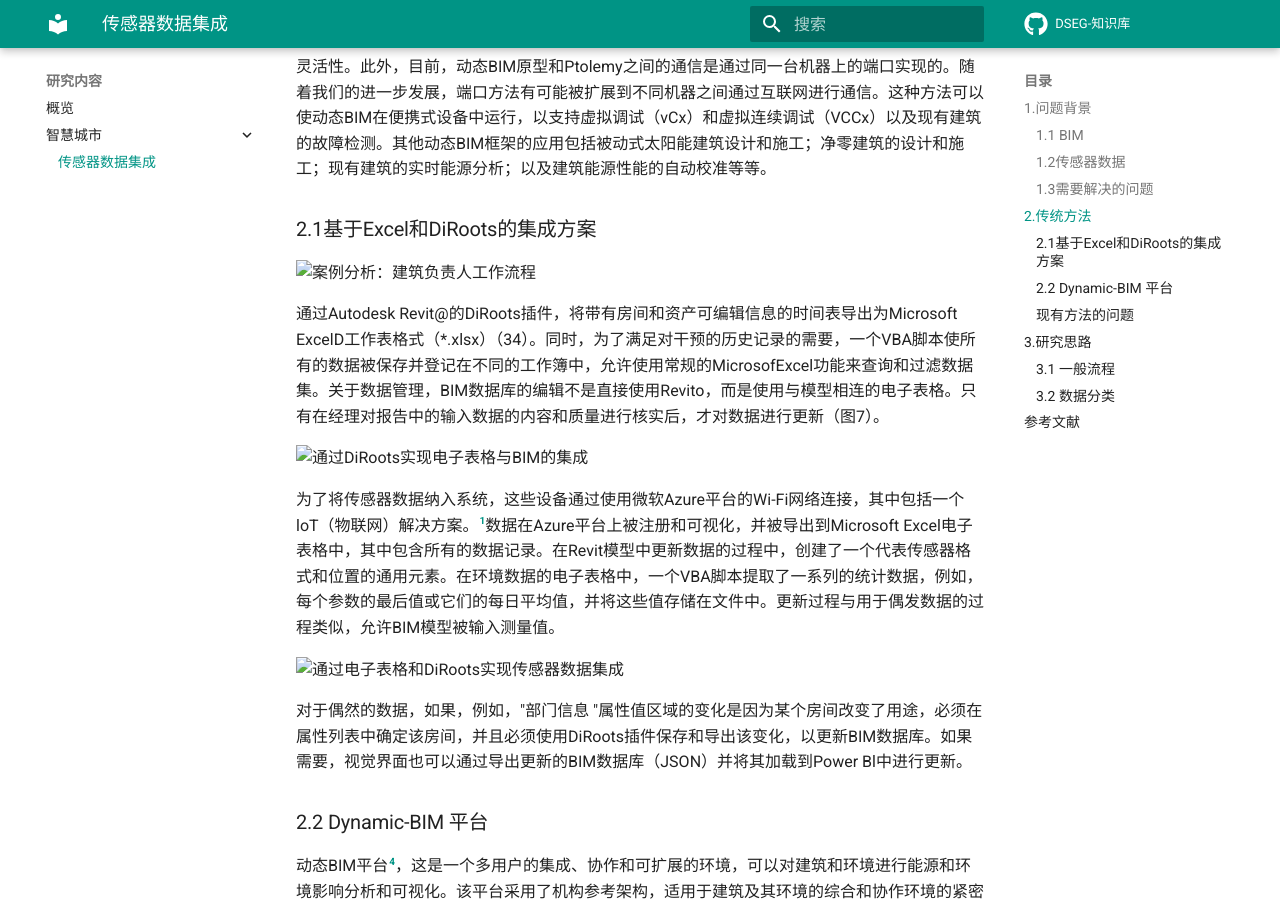
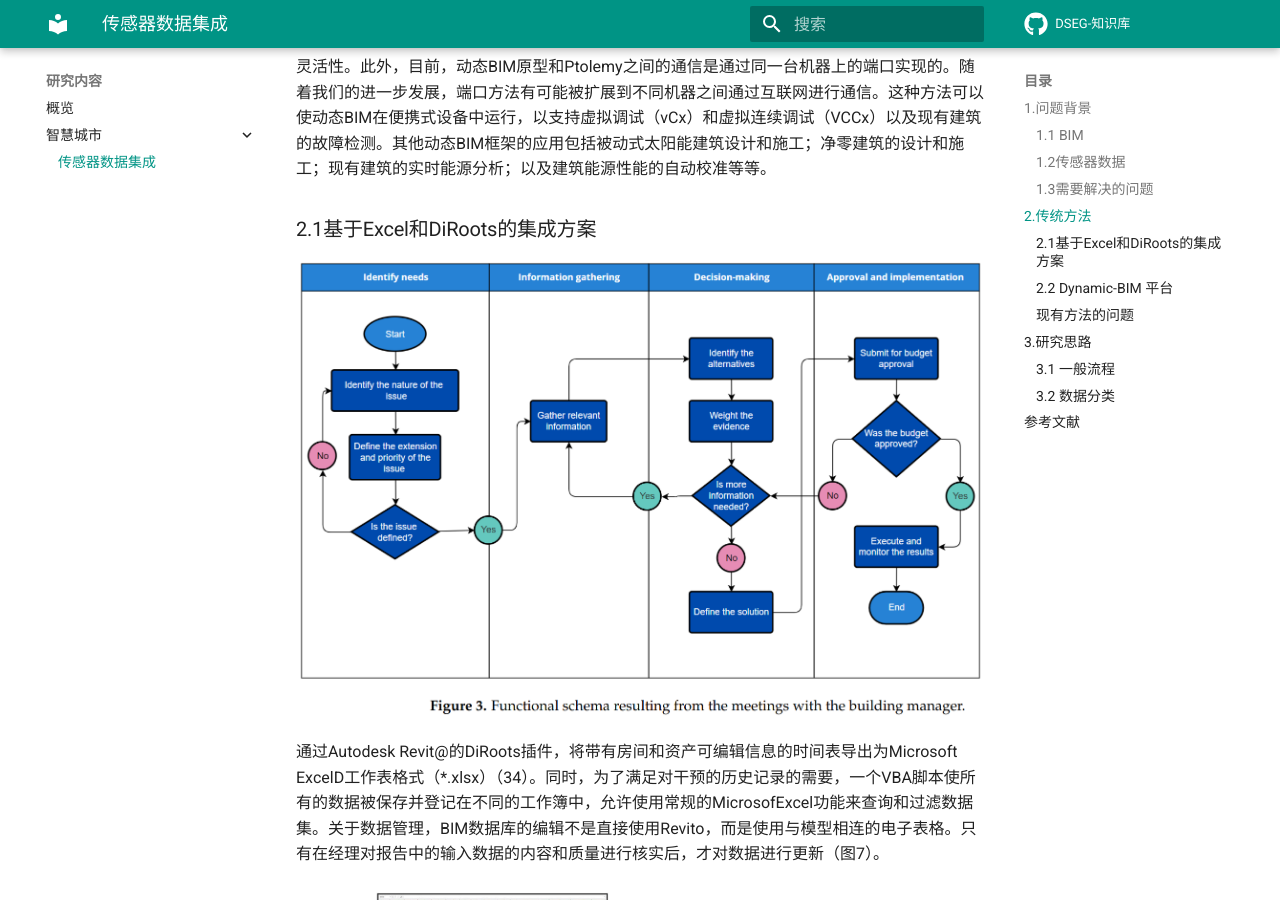
Before and after one commit to szu-dseg/dseg-wiki, an MkDocs documentation site: the page built from docs/research-topic/cim/integrating-sensor.md, in a window 1280 px wide and 900 px high, scrolled down 1807 px. Built offline with MkDocs 1.6.1 and Material for MkDocs 9.7.7, drawn with Linux system fonts in a browser that asks for light colours; comment, search, counter and statistics services are not loaded.

Commit message:
Update integrating-sensor.md

```diff
--- a/docs/research-topic/cim/integrating-sensor.md
+++ b/docs/research-topic/cim/integrating-sensor.md
@@ -31,15 +31,15 @@ Villa等人（[^ref3]）提出了一个由物联网传感器和BIM平台组成
 
 ### 2.1基于Excel和DiRoots的集成方案
 
-![案例分析：建筑负责人工作流程](images\Snipaste_2023-05-30_16-06-30.png)
+![案例分析：建筑负责人工作流程](images/Snipaste_2023-05-30_16-06-30.png)
 
 通过Autodesk Revit@的DiRoots插件，将带有房间和资产可编辑信息的时间表导出为Microsoft ExcelD工作表格式（*.xlsx）（34）。同时，为了满足对干预的历史记录的需要，一个VBA脚本使所有的数据被保存并登记在不同的工作簿中，允许使用常规的MicrosofExcel功能来查询和过滤数据集。关于数据管理，BIM数据库的编辑不是直接使用Revito，而是使用与模型相连的电子表格。只有在经理对报告中的输入数据的内容和质量进行核实后，才对数据进行更新（图7）。
 
-![通过DiRoots实现电子表格与BIM的集成](images\Snipaste_2023-05-30_16-19-29.png)
+![通过DiRoots实现电子表格与BIM的集成](images/Snipaste_2023-05-30_16-19-29.png)
 
 为了将传感器数据纳入系统，这些设备通过使用微软Azure平台的Wi-Fi网络连接，其中包括一个loT（物联网）解决方案。[^ref1]数据在Azure平台上被注册和可视化，并被导出到Microsoft Excel电子表格中，其中包含所有的数据记录。在Revit模型中更新数据的过程中，创建了一个代表传感器格式和位置的通用元素。在环境数据的电子表格中，一个VBA脚本提取了一系列的统计数据，例如，每个参数的最后值或它们的每日平均值，并将这些值存储在文件中。更新过程与用于偶发数据的过程类似，允许BIM模型被输入测量值。
 
-![通过电子表格和DiRoots实现传感器数据集成](images\Snipaste_2023-05-30_16-25-10.png)
+![通过电子表格和DiRoots实现传感器数据集成](images/Snipaste_2023-05-30_16-25-10.png)
 
 对于偶然的数据，如果，例如，"部门信息 "属性值区域的变化是因为某个房间改变了用途，必须在属性列表中确定该房间，并且必须使用DiRoots插件保存和导出该变化，以更新BIM数据库。如果需要，视觉界面也可以通过导出更新的BIM数据库（JSON）并将其加载到Power Bl中进行更新。
 
@@ -50,11 +50,11 @@ Villa等人（[^ref3]）提出了一个由物联网传感器和BIM平台组成
 
 动态BIM平台使用一个通用的参考架构，适用于建筑及其环境的集成和协作环境的紧密耦合。它由四层组成：物理世界层；传感器平台层；动态环境层；和应用层，图5。建筑物和它们的环境是物理世界层的一部分。传感器平台层实现了对物理世界层中可移动系统的感应和激活。其中最关键的是动态环境层，它容纳了下一节中讨论的动态BIM平台。最后，应用层利用图形用户界面在用户和系统之间架起桥梁。
 
-![](images\Snipaste_2023-05-30_17-17-07.png)
+![](images/Snipaste_2023-05-30_17-17-07.png)
 
 目前正在开发用电检查方案，包括：(a) 焓值（外部和使用）评估，(b) 摄氏度日正常化和分析，(c) 建筑物层面的能源使用强度，(d) 空间使用类型的能源使用强度，(e) 平均能源使用，(f) 其他用途，如外部/街道照明、游泳池加热等，用于电力消费和需求。除了电力，其他能源使用（冷冻水、水、蒸汽、天然气、燃料）、能源（光伏、光热、风能、水电）、废水等都将使用该系统进行分析。动态BIM环境和平板电脑中内置的陀螺仪和加速度计使校园建筑的导航，包括在建筑上方 "飞行"。未来的工作将测试移动技术的使用，特别是平板电脑，以 "在建筑物上点射 "来进行能源分析。
 
-![](images\Snipaste_2023-05-30_17-24-13.png)
+![](images/Snipaste_2023-05-30_17-24-13.png)
 
 ### 现有方法的问题
 使用BIM软件管理建筑需要专业的知识，而建筑运营和管理所涉及的技术专业则需要BIM专家。因此，为了保证模型的实用性，通过连接到BIM模型的用户友好工具来访问和更新模型是至关重要的。通过电子表格和交互式仪表板实现双向数据流，以简单的界面促进模型的输入和输出，有明显的好处。
@@ -66,7 +66,7 @@ Villa等人（[^ref3]）提出了一个由物联网传感器和BIM平台组成
 
 ## 3.研究思路
 ### 3.1 一般流程
-![通过DiRoots实现电子表格与BIM的交互](images\Snipaste_2023-05-30_15-08-48.png)
+![通过DiRoots实现电子表格与BIM的交互](images/Snipaste_2023-05-30_15-08-48.png)
 
 **识别设施管理流程。**识别当前的设施管理和维护工作流程对于确定未来建筑模型的范围和信息结构是必须的。在当地维护团队的帮助下，这一阶段的成果必须是项目的范围，其功能要求，以及与这些要求相适应的三维模型和数据的详细水平。此外，还有必要了解目前登记、组织和获取有关运行和维护信息的协议。这包括调查可用的和预定的数据来源和格式，数据更新的频率，所有相关技术人员在数据访问方面的用户情况，以及他们活动之间的关系。在此基础上，必须为系统中的信息流定义一个通用的功能模式。 必须被定义。[^ref1]
 
@@ -79,7 +79,7 @@ Villa等人（[^ref3]）提出了一个由物联网传感器和BIM平台组成
 ### 3.2 数据分类
 与建筑物的图形表示有关的信息被安排成四组： "空间管理"、"维护数据"、"资产状况 "和 "传感器数据"。这些信息组可以根据它们的变化频率分为两类：前三组包括零星变化的数据，在此称为 "偶然数据"，而来自传感器的数据被称为 "连续数据"。[^ref1]
 
-![](images\Snipaste_2023-05-30_16-10-06.png)
+![](images/Snipaste_2023-05-30_16-10-06.png)
 
 
 
```
